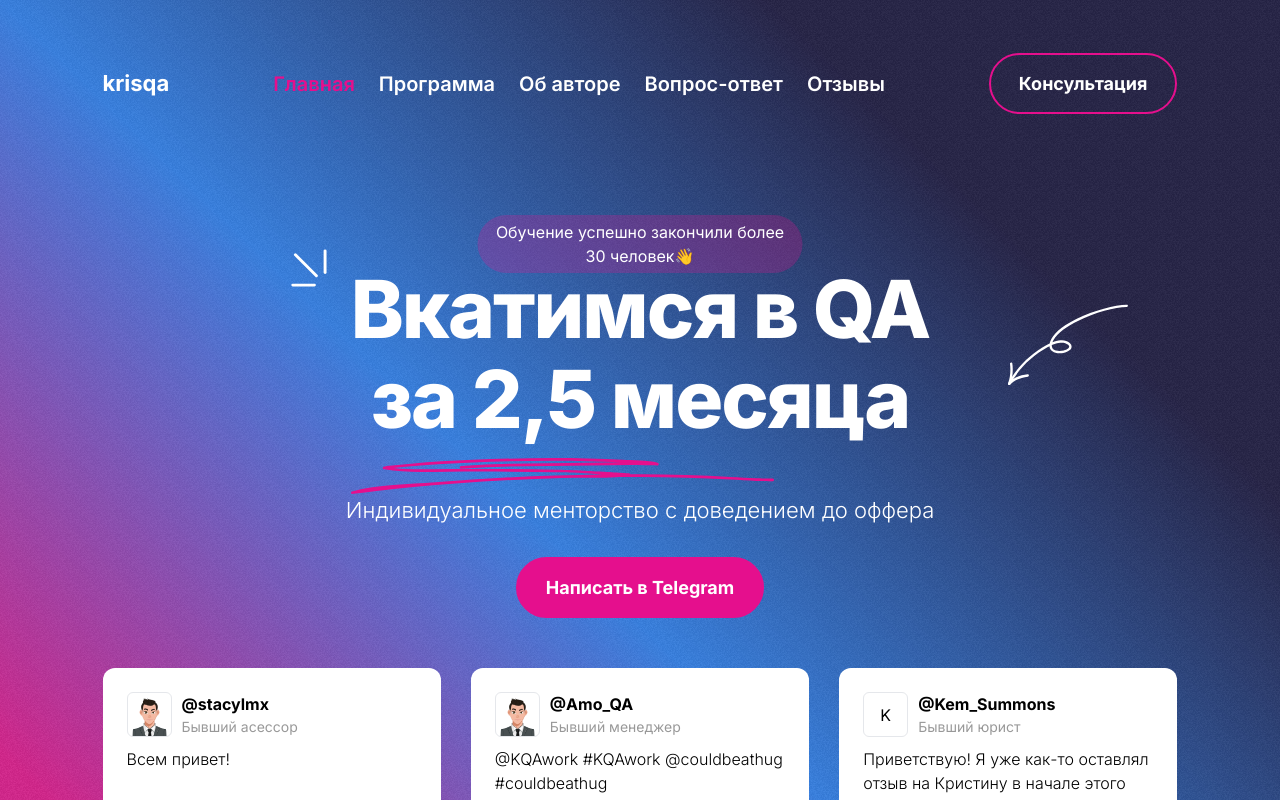
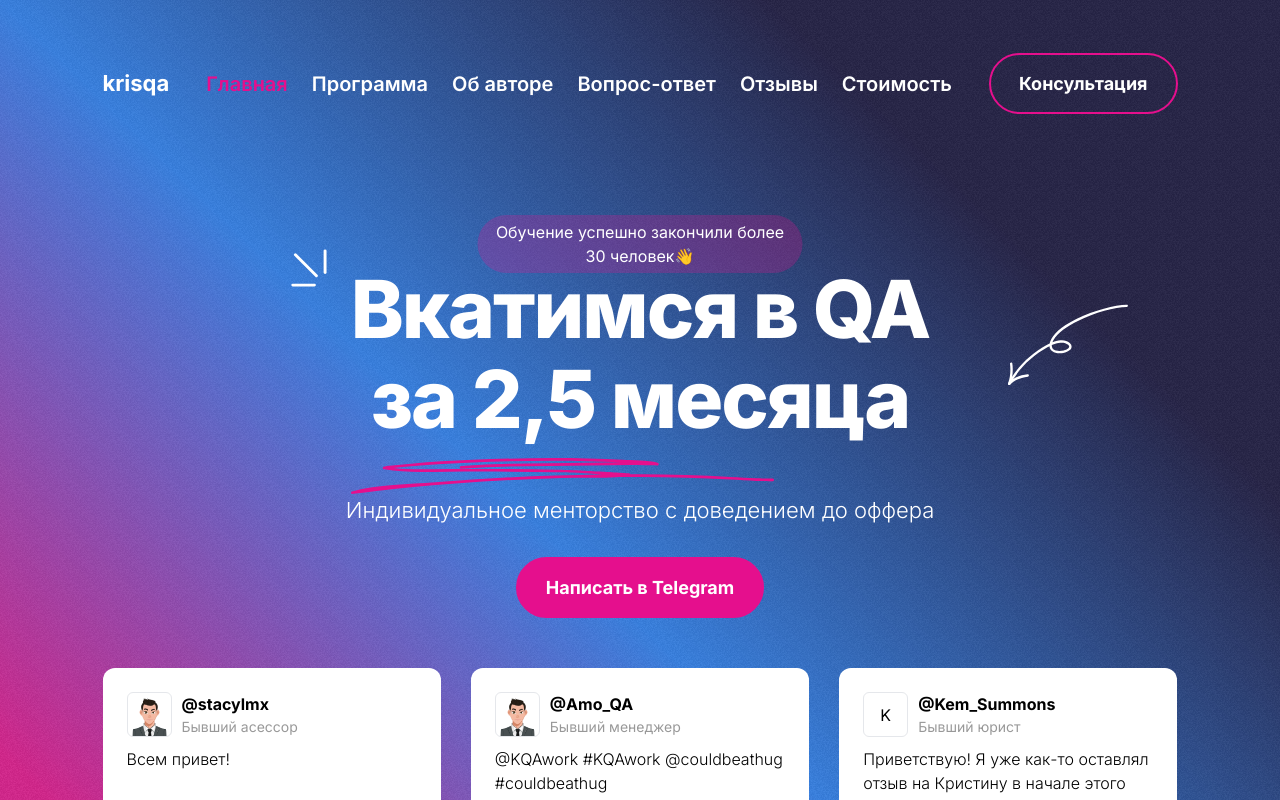
Before and after one commit to ZeBolHD/qa-kris-new, a Next.js app in the folder apps/frontend/: page / in a window 1280 px wide. Shown: the top 800 px of the page. Built offline with nearby package versions, Linux system fonts and the light colour scheme.

Commit message:
feat(frontend): added dynamic navigation

```diff
--- a/apps/frontend/src/app/_components/Header/Navigation.tsx
+++ b/apps/frontend/src/app/_components/Header/Navigation.tsx
@@ -1,23 +1,102 @@
+"use client";
+
+import { cn } from "@/lib/util";
+import { useEffect, useState } from "react";
+
 const Navigation = () => {
+  const [activeSection, setActiveSection] = useState<string>("");
+
+  useEffect(() => {
+    const options: IntersectionObserverInit = {
+      root: null,
+      rootMargin: "0px",
+      threshold: 0.5,
+    };
+
+    const targetSections = document.querySelectorAll("section");
+
+    const observer = new IntersectionObserver((entries) => {
+      entries.forEach((entry) => {
+        if (entry.isIntersecting && entry.target.id) {
+          console.log(entry.target.id);
+          setActiveSection(entry.target.id);
+        }
+      });
+    }, options);
+
+    targetSections.forEach((section) => {
+      observer.observe(section);
+    });
+  }, []);
+
   return (
     <nav className="w-fit h-full">
       <ul className="flex gap-[24px] h-full text-[20px] font-semibold">
         <li>
-          <a href="#main" className="text-primary-pink">
+          <a
+            href="#main"
+            className={cn(
+              activeSection === "hero" && "text-primary-pink",
+              "hover:text-primary-pink transition duration-200",
+            )}
+          >
             Главная
           </a>
         </li>
         <li>
-          <a href="#program">Программа</a>
+          <a
+            href="#program"
+            className={cn(
+              activeSection === "program" && "text-primary-pink",
+              "hover:text-primary-pink transition duration-200",
+            )}
+          >
+            Программа
+          </a>
         </li>
         <li>
-          <a href="#about">Об авторе</a>
+          <a
+            href="#about"
+            className={cn(
+              activeSection === "about" && "text-primary-pink",
+              "hover:text-primary-pink transition duration-200",
+            )}
+          >
+            Об авторе
+          </a>
         </li>
         <li>
-          <a href="#faq">Вопрос-ответ</a>
+          <a
+            href="#faq"
+            className={cn(
+              activeSection === "faq" && "text-primary-pink",
+              "hover:text-primary-pink transition duration-200",
+            )}
+          >
+            Вопрос-ответ
+          </a>
         </li>
         <li>
-          <a href="#reviews">Отзывы</a>
+          <a
+            href="#reviews"
+            className={cn(
+              activeSection === "reviews" && "text-primary-pink",
+              "hover:text-primary-pink transition duration-200",
+            )}
+          >
+            Отзывы
+          </a>
+        </li>
+        <li>
+          <a
+            href="#pricing"
+            className={cn(
+              activeSection === "pricing" && "text-primary-pink",
+              "hover:text-primary-pink transition duration-200",
+            )}
+          >
+            Стоимость
+          </a>
         </li>
       </ul>
     </nav>
```
